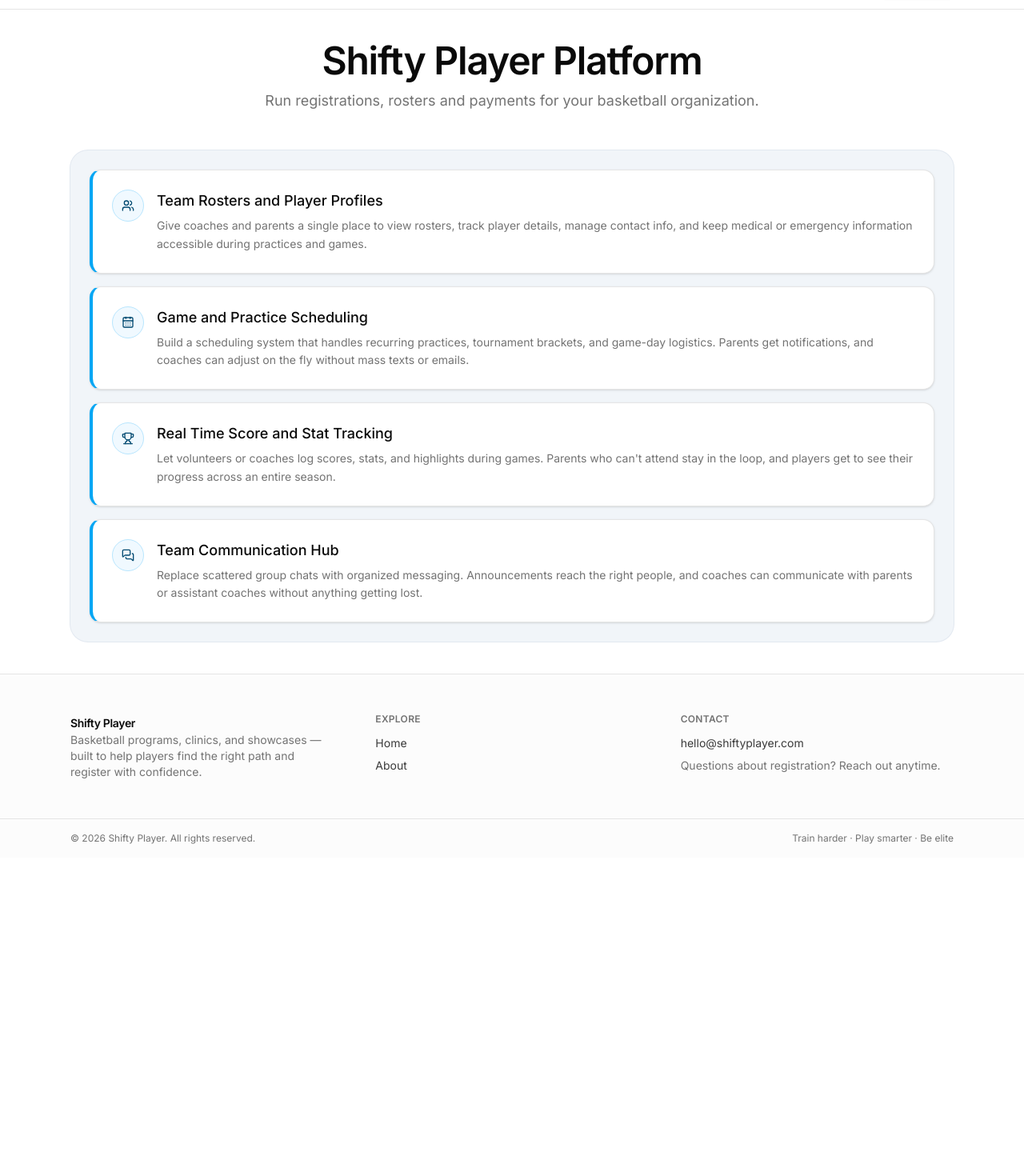
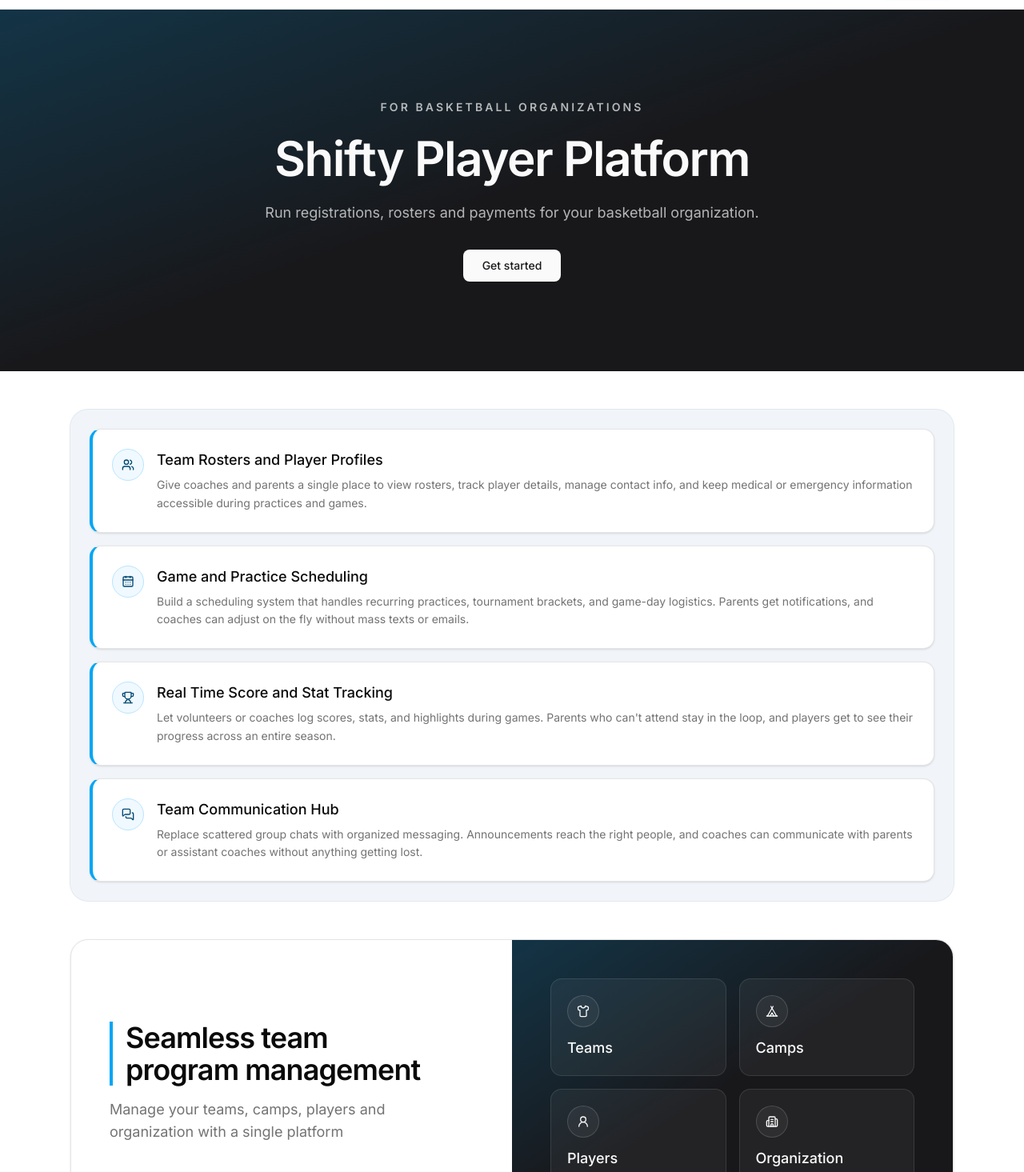
Before and after one commit to kenshinmax/shifty-player, a Next.js app: page / in a window 1280 px wide. Shown: the part 45-1510 px from the top of the page at 80% size. Before the commit the page ends 1117 px from the top, so only its background shows below. Built offline with nearby package versions, Linux system fonts and the light colour scheme; no server answers.

Commit message:
updating platform home page

```diff
--- a/components/home-content.tsx
+++ b/components/home-content.tsx
@@ -4,13 +4,18 @@ import { useMemo, useState } from "react";
 import Image from "next/image";
 import Link from "next/link";
 import { useRouter } from "next/navigation";
-import { ArrowRight, LogIn, UserPlus } from "lucide-react";
+import {
+  ArrowRight,
+  Layers,
+  LogIn,
+  Sparkles,
+  Target,
+  UserPlus,
+} from "lucide-react";
 import { useAuth } from "@/components/auth-provider";
 import { LoginDialog } from "@/components/login-dialog";
 import { useOrgHref } from "@/components/org-provider";
 import { useRegistration } from "@/components/registration-provider";
-import { Badge } from "@/components/ui/badge";
-import { Layers, Sparkles, Target } from "lucide-react";
 import { Button, buttonVariants } from "@/components/ui/button";
 import { formatMonth } from "@/lib/format";
 import { sortSessionsByRecent } from "@/lib/session-showcase";
@@ -55,6 +60,7 @@ const JOURNEY_STEPS = [
     titleClass: "text-3xl sm:text-4xl lg:text-5xl",
   },
 ] as const;
+
 export function HomeContent() {
   const router = useRouter();
   const { user, canAddPlayer } = useAuth();
@@ -169,8 +175,6 @@ export function HomeContent() {
       </section>
 
       {/* Section 2 — Program journey stages (CT Elite–style) */}
-
-      <div className="-mx-6 -mt-10 space-y-0 pb-8">
       <section
         data-testid="showcases-journey"
         className="relative left-1/2 w-screen max-w-[100vw] -translate-x-1/2 overflow-hidden bg-zinc-950 text-white"
@@ -276,7 +280,6 @@ export function HomeContent() {
       </section>
 
       <SummerScheduleCalendars />
-    </div>
       <LoginDialog open={loginOpen} onOpenChange={setLoginOpen} />
     </div>
   );
--- a/components/platform-home.tsx
+++ b/components/platform-home.tsx
@@ -1,11 +1,18 @@
 "use client";
 
+import Link from "next/link";
 import {
+  Building2,
   CalendarDays,
   MessagesSquare,
+  Shirt,
+  Tent,
   Trophy,
+  UserRound,
   Users,
 } from "lucide-react";
+import { buttonVariants } from "@/components/ui/button";
+import { cn } from "@/lib/utils";
 
 const PLATFORM_FEATURES = [
   {
@@ -34,18 +41,48 @@ const PLATFORM_FEATURES = [
   },
 ] as const;
 
+const MANAGED_AREAS = [
+  { label: "Teams", icon: Shirt },
+  { label: "Camps", icon: Tent },
+  { label: "Players", icon: UserRound },
+  { label: "Organization", icon: Building2 },
+] as const;
+
 export function PlatformHome() {
   return (
     <div className="space-y-12" data-testid="platform-home">
-      <header className="space-y-3 text-center">
-        <h1 className="font-heading text-4xl font-semibold tracking-tight text-balance sm:text-5xl">
-          Shifty Player Platform
-        </h1>
-        <p className="mx-auto max-w-2xl text-base text-muted-foreground sm:text-lg">
-          Run registrations, rosters and payments for your basketball
-          organization.
-        </p>
-      </header>
+      <section
+        data-testid="platform-hero"
+        className="relative left-1/2 -mt-10 w-screen max-w-[100vw] -translate-x-1/2 overflow-hidden bg-ink text-ink-foreground"
+      >
+        <div
+          className="pointer-events-none absolute inset-0 bg-linear-to-br from-brand/20 via-transparent to-transparent"
+          aria-hidden
+        />
+        <div className="relative mx-auto max-w-6xl space-y-6 px-6 py-20 text-center sm:py-28">
+          <p className="font-heading text-sm font-semibold tracking-[0.22em] text-ink-foreground/70 uppercase">
+            For basketball organizations
+          </p>
+          <h1 className="font-heading text-4xl font-semibold tracking-tight text-balance sm:text-6xl">
+            Shifty Player Platform
+          </h1>
+          <p className="mx-auto max-w-2xl text-base text-ink-foreground/70 sm:text-lg">
+            Run registrations, rosters and payments for your basketball
+            organization.
+          </p>
+          <div className="flex flex-wrap justify-center gap-3 pt-2">
+            <Link
+              href="/login"
+              className={cn(
+                buttonVariants({ size: "lg" }),
+                "bg-ink-foreground text-ink hover:bg-ink-foreground/90",
+              )}
+            >
+              Get started
+            </Link>
+          </div>
+        </div>
+      </section>
 
       <section
         data-testid="home-platform"
@@ -74,6 +111,48 @@ export function PlatformHome() {
           })}
         </ul>
       </section>
+
+      <section
+        data-testid="platform-split-panel"
+        className="grid overflow-hidden rounded-3xl border bg-background shadow-sm md:grid-cols-2"
+      >
+        <div className="flex flex-col justify-center space-y-4 p-8 sm:p-12">
+          <div className="border-l-4 border-brand pl-4">
+            <h2 className="font-heading text-3xl font-semibold tracking-tight text-balance sm:text-4xl">
+              Seamless team program management
+            </h2>
+          </div>
+          <p className="max-w-md text-base text-muted-foreground sm:text-lg">
+            Manage your teams, camps, players and organization with a single
+            platform
+          </p>
+        </div>
+
+        <div className="relative bg-ink p-8 text-ink-foreground sm:p-12">
+          <div
+            className="pointer-events-none absolute inset-0 bg-linear-to-br from-brand/20 via-transparent to-transparent"
+            aria-hidden
+          />
+          <ul className="relative grid grid-cols-2 gap-4">
+            {MANAGED_AREAS.map((area) => {
+              const Icon = area.icon;
+              return (
+                <li
+                  key={area.label}
+                  className="flex flex-col items-start gap-3 rounded-xl border border-ink-foreground/10 bg-ink-foreground/5 p-5"
+                >
+                  <span className="inline-flex size-10 items-center justify-center rounded-full border border-ink-foreground/15 bg-ink-foreground/5">
+                    <Icon className="size-4" aria-hidden />
+                  </span>
+                  <span className="font-heading text-lg font-medium">
+                    {area.label}
+                  </span>
+                </li>
+              );
+            })}
+          </ul>
+        </div>
+      </section>
     </div>
   );
 }
```
